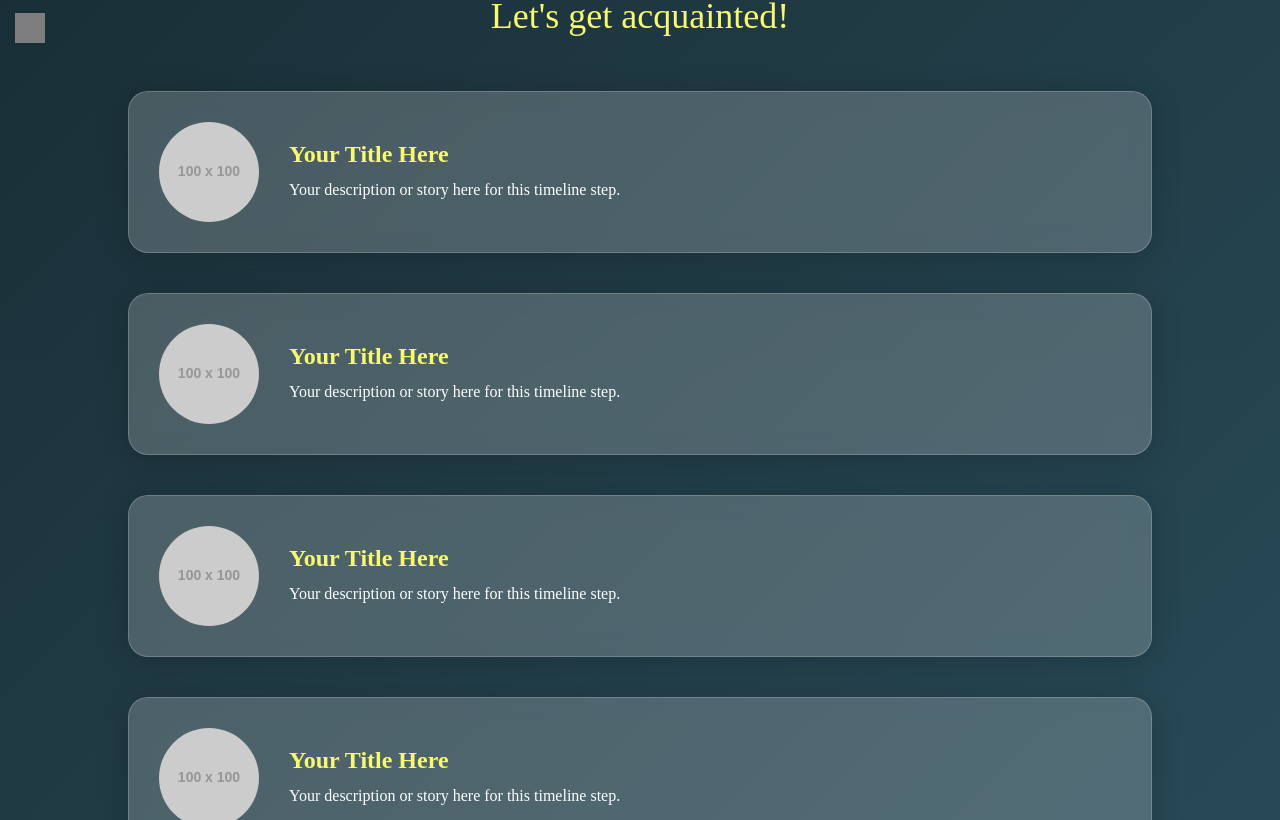
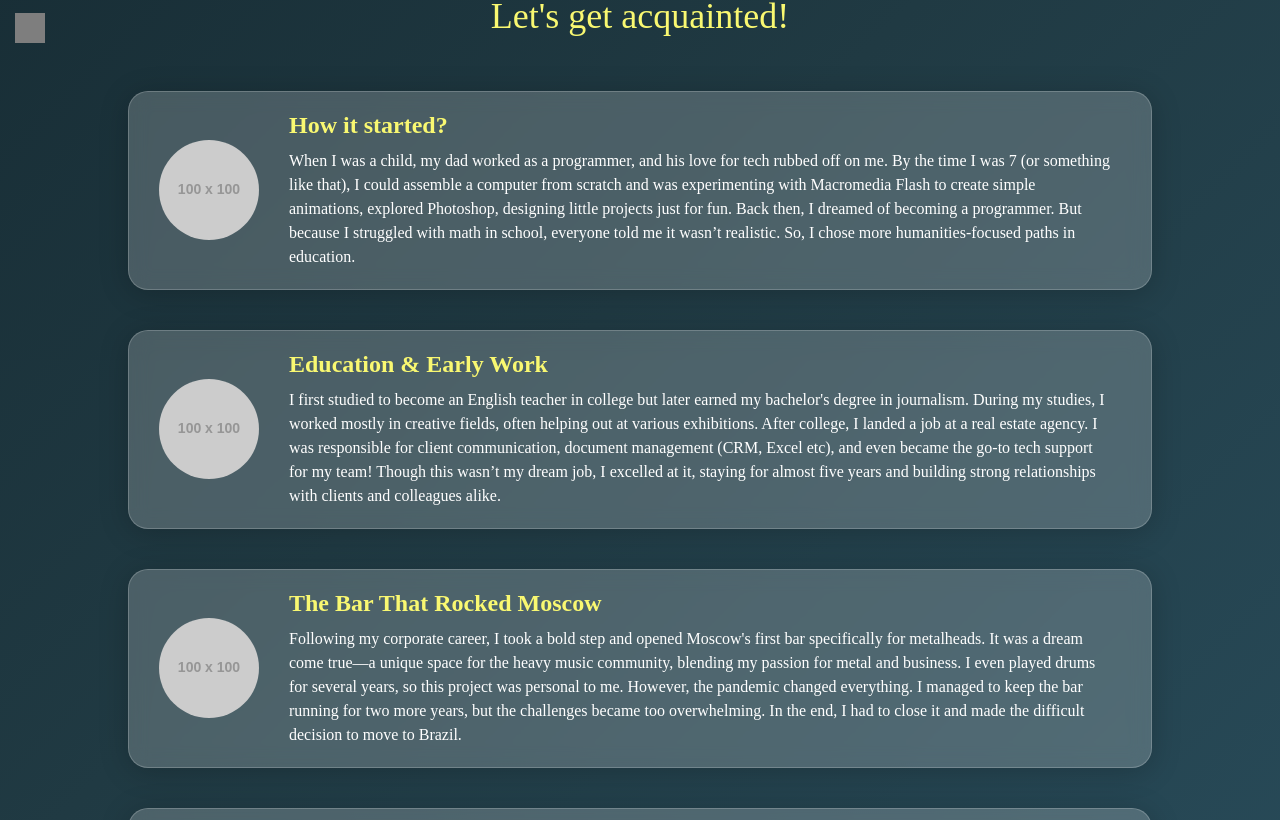
Before and after one commit to sashashreyder/landingpage, a React (Vite) app: page / in a window 1280 px wide. Shown: the part 480-1300 px from the top of the page. Built offline with nearby package versions, Linux system fonts and the light colour scheme; grey boxes are pictures that could not be loaded; a web font is replaced by a local one.

Commit message:
text about me added

```diff
--- a/src/AboutMe.jsx
+++ b/src/AboutMe.jsx
@@ -17,16 +17,23 @@ function AboutMe() {
                 <div className="content-box">
                     <div className="content-image image-left"></div>
                     <div className="content-text">
-                        <h3>Your Title Here</h3>
-                        <p>Your description or story here for this timeline step.</p>
+                        <h3>How it started?</h3>
+                        <p>When I was a child, my dad worked as a programmer, and his love for tech rubbed off on me.
+                            By the time I was 7 (or something like that), I could assemble a computer from scratch and was experimenting with Macromedia Flash to create simple animations, explored Photoshop,
+                            designing little projects just for fun. Back then, I dreamed of becoming a programmer.
+                            But because I struggled with math in school, everyone told me it wasn’t realistic.
+                            So, I chose more humanities-focused paths in education.</p>
                     </div>
                 </div>
 
                 {/* Box 2 */}
                 <div className="content-box reverse">
                     <div className="content-text">
-                        <h3>Your Title Here</h3>
-                        <p>Your description or story here for this timeline step.</p>
+                        <h3>Education & Early Work</h3>
+                        <p>I first studied to become an English teacher in college but later earned my bachelor's degree in journalism. During my studies,
+                            I worked mostly in creative fields, often helping out at various exhibitions. After college, I landed a job at a real estate agency.
+                            I was responsible for client communication, document management (CRM, Excel etc), and even became the go-to tech support for my team! Though this wasn’t my dream job,
+                            I excelled at it, staying for almost five years and building strong relationships with clients and colleagues alike.</p>
                     </div>
                     <div className="content-image image-right"></div>
                 </div>
@@ -35,16 +42,21 @@ function AboutMe() {
                 <div className="content-box">
                     <div className="content-image image-left"></div>
                     <div className="content-text">
-                        <h3>Your Title Here</h3>
-                        <p>Your description or story here for this timeline step.</p>
+                        <h3>The Bar That Rocked Moscow</h3>
+                        <p>Following my corporate career, I took a bold step and opened Moscow's first bar specifically for metalheads. It was a dream come true—a unique space for the heavy music community, blending my passion for metal and business. I even played drums for several years, so this project was personal to me. However, the pandemic changed everything.
+                            I managed to keep the bar running for two more years, but the challenges became too overwhelming.
+                            In the end, I had to close it and made the difficult decision to move to Brazil.</p>
                     </div>
                 </div>
 
                 {/* Box 4 */}
                 <div className="content-box reverse">
                     <div className="content-text">
-                        <h3>Your Title Here</h3>
-                        <p>Your description or story here for this timeline step.</p>
+                        <h3>A New Chapter</h3>
+                        <p>Moving to Brazil marked a turning point in my life. After taking time to heal and reflect, I realized it was never too late to chase my childhood dream. I dove into programming with a passion I hadn’t felt in years. For the first time, I truly feel aligned with what I want in life.
+                            I always want to learn more.
+                            This journey—from building computers at age 7 to navigating life’s twists and turns—has
+                            led me back to the dream I’ve had all along. And I couldn’t be happier.</p>
                     </div>
                     <div className="content-image image-right"></div>
                 </div>
```
